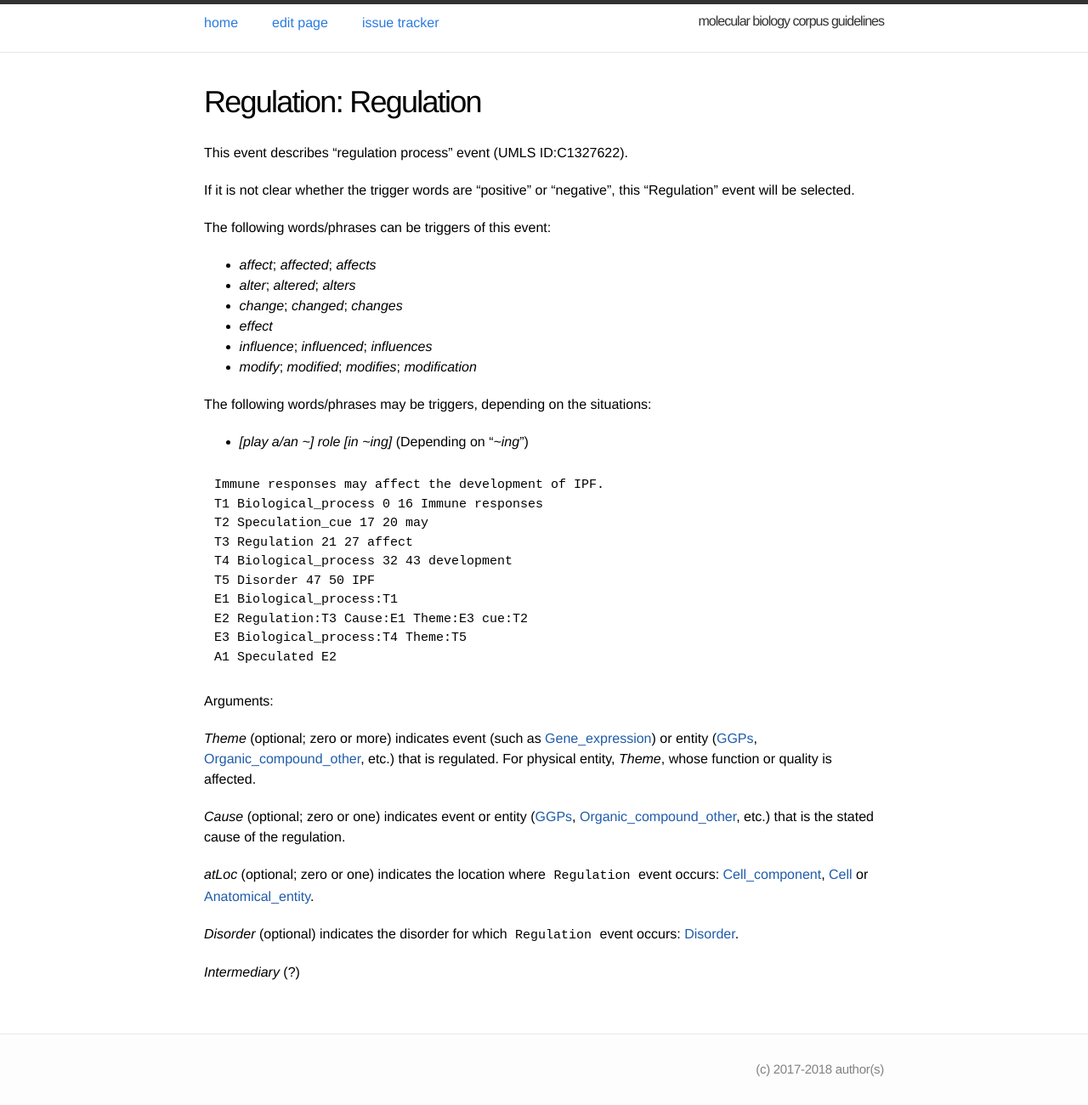
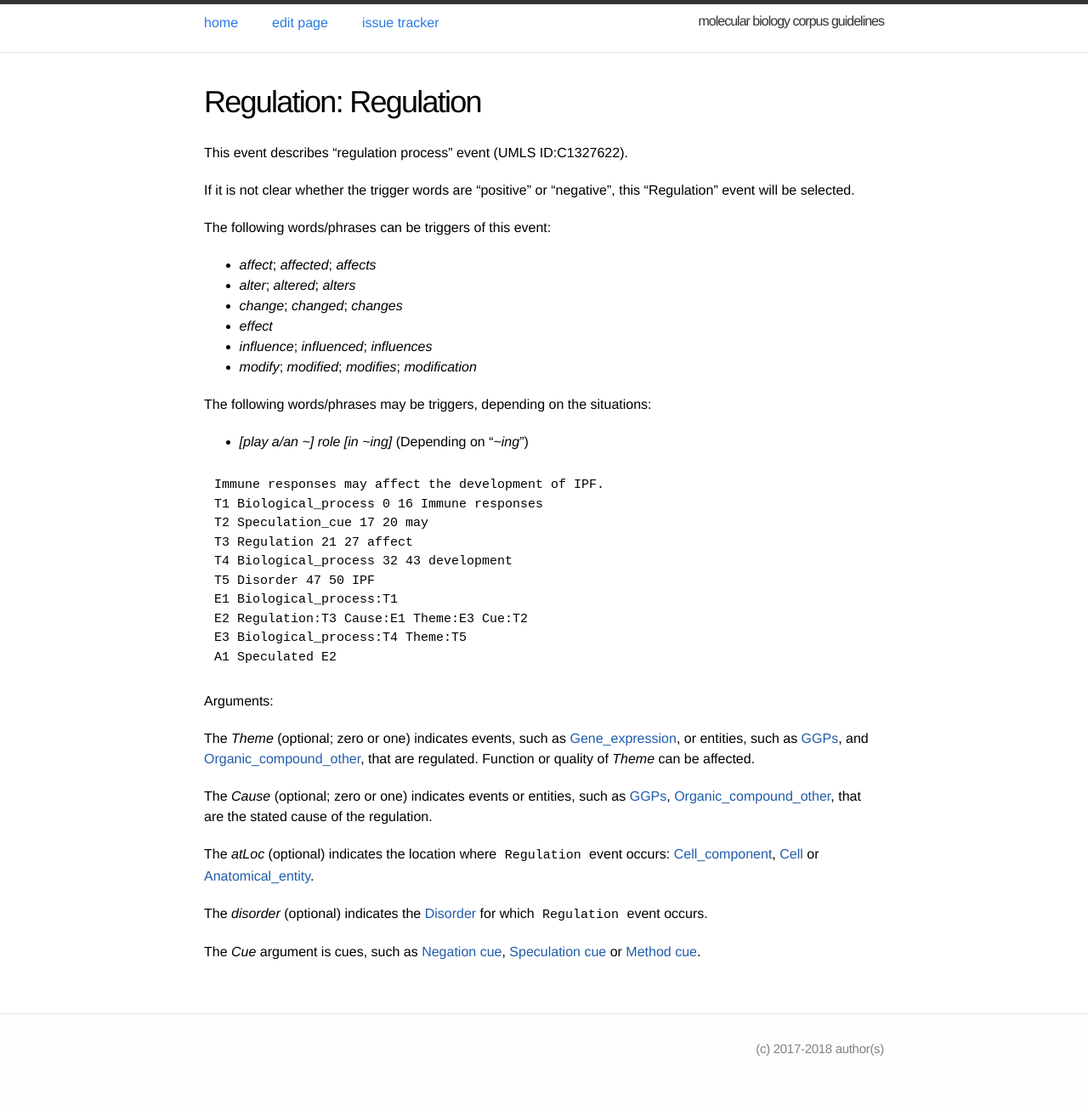
Before and after one commit to ezcatdb/molbiol_lung_corpus-guidelines, a Jekyll site: the page built from _event/Regulation.md, in a window 1280 px wide. Shown: the whole page at 85% size. Built offline with Jekyll 4.4.1, drawn with Linux system fonts in a browser that asks for light colours; after the commit the page ends 1276 px from its top, so only the background shows below that.

Commit message:
correction of arguments, sample sentence in _event/Regulation.md

```diff
--- a/_event/Regulation.md
+++ b/_event/Regulation.md
@@ -32,7 +32,7 @@ T3 Regulation 21 27 affect
 T4 Biological_process 32 43 development
 T5 Disorder 47 50 IPF
 E1 Biological_process:T1
-E2 Regulation:T3 Cause:E1 Theme:E3 cue:T2
+E2 Regulation:T3 Cause:E1 Theme:E3 Cue:T2
 E3 Biological_process:T4 Theme:T5
 A1 Speculated E2
 ~~~
@@ -43,15 +43,15 @@ A1 Speculated E2
 
 Arguments:
 
-*Theme* (optional; zero or more) indicates event (such as [Gene_expression]()) or entity ([GGPs](), [Organic_compound_other](), etc.) that is regulated. For physical entity, *Theme*, whose function or quality is affected.
+The *Theme* (optional; zero or one) indicates events, such as [Gene_expression](), or entities, such as [GGPs](), and [Organic_compound_other](), that are regulated. Function or quality of *Theme* can be affected.
 
-*Cause* (optional; zero or one) indicates event or entity ([GGPs](), [Organic_compound_other](), etc.) that is the stated cause of the regulation.
+The *Cause* (optional; zero or one) indicates events or entities, such as [GGPs](), [Organic_compound_other](), that are the stated cause of the regulation.
 
-*atLoc* (optional; zero or one) indicates the location where `Regulation` event occurs: [Cell_component](), [Cell]() or [Anatomical_entity]().
+The *atLoc* (optional) indicates the location where `Regulation` event occurs: [Cell_component](), [Cell]() or [Anatomical_entity]().
 
-*Disorder* (optional) indicates the disorder for which `Regulation` event occurs: [Disorder]().
+The *disorder* (optional) indicates the [Disorder]() for which `Regulation` event occurs.
 
-*Intermediary* (?)
+The *Cue* argument is cues, such as [Negation cue](), [Speculation cue]() or [Method cue]().
 
 <!---
 The *atLoc*, *fromLoc* and *toLoc* for this event must be [Subject](), [Anatomical_entity](), [Cell](), [Cell_component]() and [Entity Property]().
```
